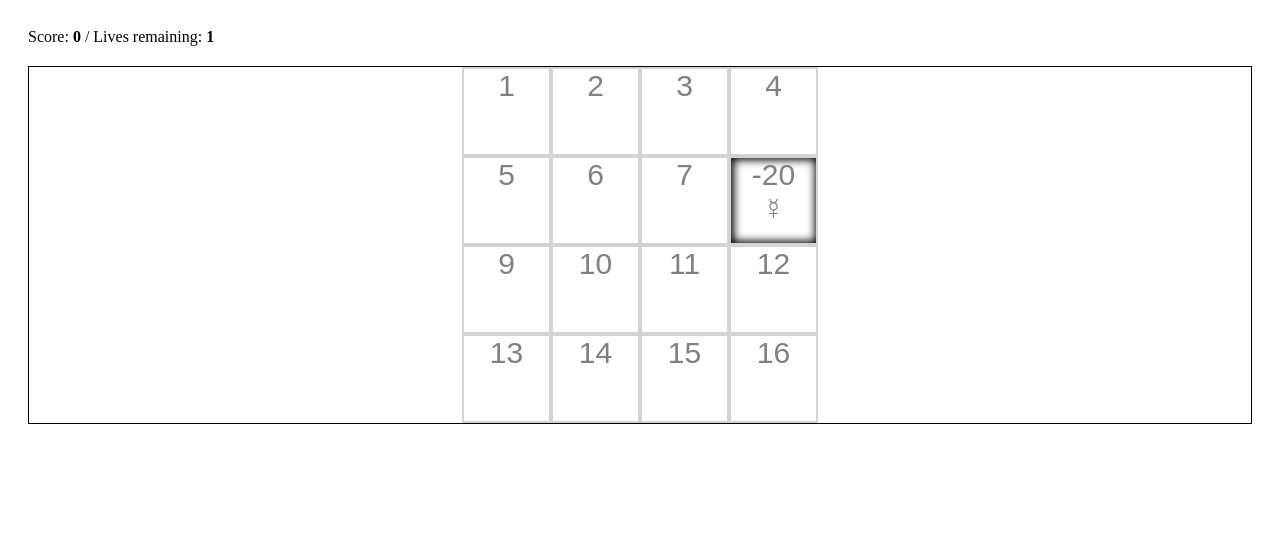
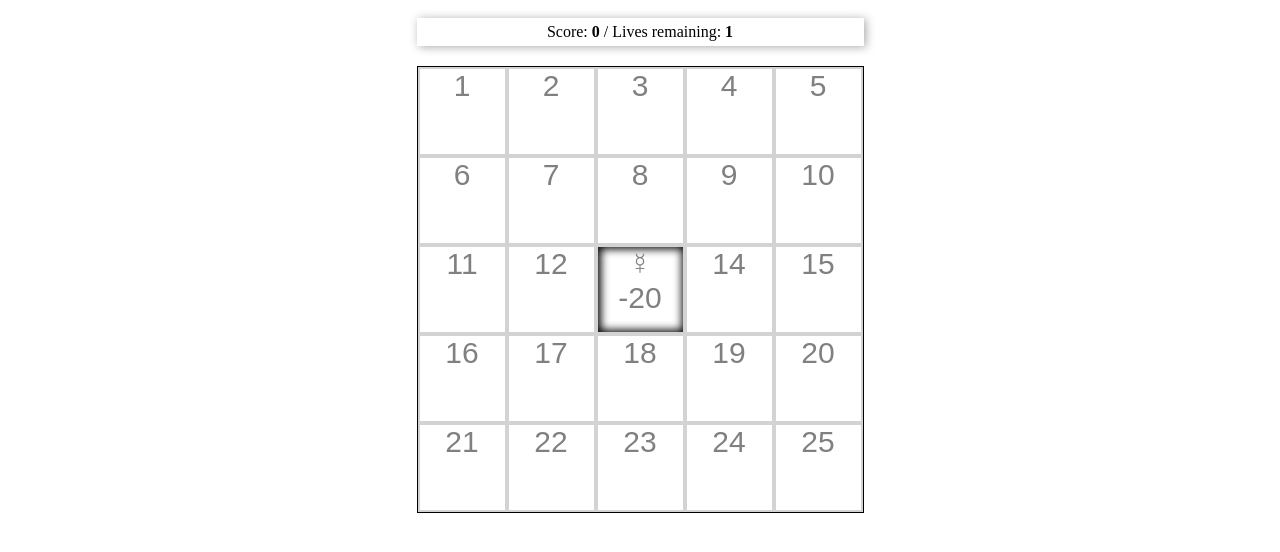
Before and after one commit to rud-y/js_play, a plain HTML site: page udDir/pop_game/index.html in a window 1280 px wide. Both pictures are taken after a click on the button "NEW GAME". Drawn offline with Linux system fonts and the light colour scheme.

Commit message:
app style modifications, score and lives fb

```diff
--- a/udDir/pop_game/app.js
+++ b/udDir/pop_game/app.js
@@ -74,7 +74,7 @@ document.addEventListener("DOMContentLoaded", () => {
 
   ///
   player.score = 0;
-  player.items = 5;
+  player.items = 3;
 
   // Event listener for buttons
   playArea.btns.forEach((item) => {
@@ -99,24 +99,14 @@ document.addEventListener("DOMContentLoaded", () => {
   }
   getData();
 
-  function updateScore() {
-    playArea.scorer.innerHTML =
-      "Score: <b>" +
-      player.score +
-      "</b> / " +
-      "Lives remaining: <b>" +
-      player.items +
-      "</b>";
-  }
-
   //Build Board Grid
   function buildBoard() {
     playArea.scorer = document.createElement("span");
-    playArea.scorer.innerHTML = "Press to Start!";
+    playArea.scorer.innerHTML = "⬇ Press to Start! ⬇";
     playArea.stats.appendChild(playArea.scorer);
 
-    let rows = 4;
-    let cols = 4;
+    let rows = 5;
+    let cols = 5;
     let cnt = 0;
     playArea.game.style.width = cols * 80 + cols * 2;
     playArea.game.style.margin = "auto";
@@ -159,7 +149,7 @@ document.addEventListener("DOMContentLoaded", () => {
     updateScore();
   }
 
-  //////Select random div from the grid
+  //////Select random div from the grid////////
   function randomUp() {
     const pops = document.querySelectorAll(".pop");
     const idx = Math.floor(Math.random() * pops.length);
@@ -171,21 +161,21 @@ document.addEventListener("DOMContentLoaded", () => {
     return pops[idx];
   }
 
-  //////StartPop to randomly select squares of the grid
+  //////StartPop to set timeout for randomly selected squares of the grid
   function startPop() {
     let newPop = randomUp();
     // console.log(newPop);
     newPop.classList.add("active");
     newPop.addEventListener("click", hitPop);
-    const time = Math.round(Math.random() * 1400 + 750);
+    const time = Math.round(Math.random() * 1500 + 500);
     const val = Math.floor(Math.random() * gameObj.data.length);
 
     newPop.old = newPop.innerText;
-    //Access gameObj value
+    //Access gameObj - values of game squares
     newPop.v = gameObj.data[val].value;
     newPop.innerHTML =
-      gameObj.data[val].value + "<br>" + gameObj.data[val].icon;
-
+      gameObj.data[val].icon + "<br>" + gameObj.data[val].value;
+    // Setting timeout when square is hit
     playArea.inPlay = setTimeout(function () {
       newPop.classList.remove("active");
       newPop.removeEventListener("click", hitPop);
@@ -204,6 +194,17 @@ document.addEventListener("DOMContentLoaded", () => {
     }, time);
   }
 
+  //Score update ----
+  function updateScore() {
+    playArea.scorer.innerHTML =
+      "Score: <b>" +
+      player.score +
+      "</b> / " +
+      "Lives remaining: <b>" +
+      player.items +
+      "</b><br>";
+  }
+
   //////GameOver
   function gameOver() {
     player.gameOver = true;
@@ -216,6 +217,7 @@ document.addEventListener("DOMContentLoaded", () => {
     console.log(e.target.cnt);
     console.log(e.target.v);
     let newPop = e.target;
+    //Adding or subtracting value in a square
     player.score = player.score + newPop.v;
     updateScore();
     newPop.classList.remove("active");
--- a/udDir/pop_game/styles.css
+++ b/udDir/pop_game/styles.css
@@ -1,9 +1,7 @@
 .game-area {
   margin: 0 auto;
-  padding: 20px;
-}
-.game-area > :nth-child() {
-  text-align: center;
+  padding: 10px;
+  width: fit-content;
 }
 
 .game {
@@ -14,11 +12,15 @@
 .btn {
   cursor: pointer;
   padding: 10px;
-  border: solid black 1px;
-  text-align: center;
   font-weight: bold;
-  background-color: rgb(14, 65, 107);
+  background-color: rgb(15, 118, 202);
   color: white;
+  display: block;
+  margin: auto;
+}
+
+.btn:hover {
+  background-color: black;
 }
 
 .page {
@@ -50,5 +52,9 @@
   cursor: pointer;
 }
 .stats {
+  margin: auto;
+  text-align: center;
   margin-bottom: 20px;
+  padding: 5px;
+  box-shadow: 2px 1px 10px darkgray;
 }
```
